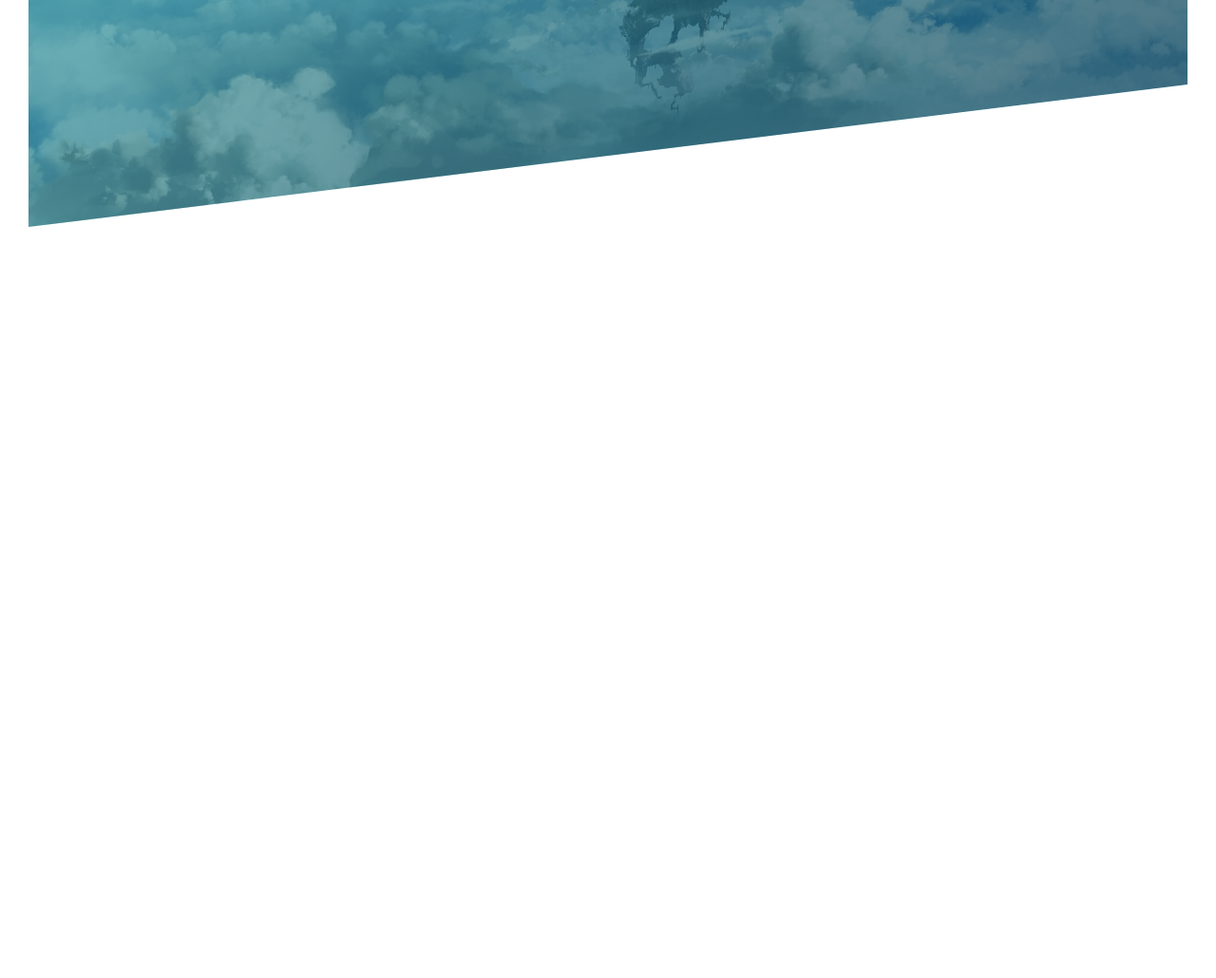
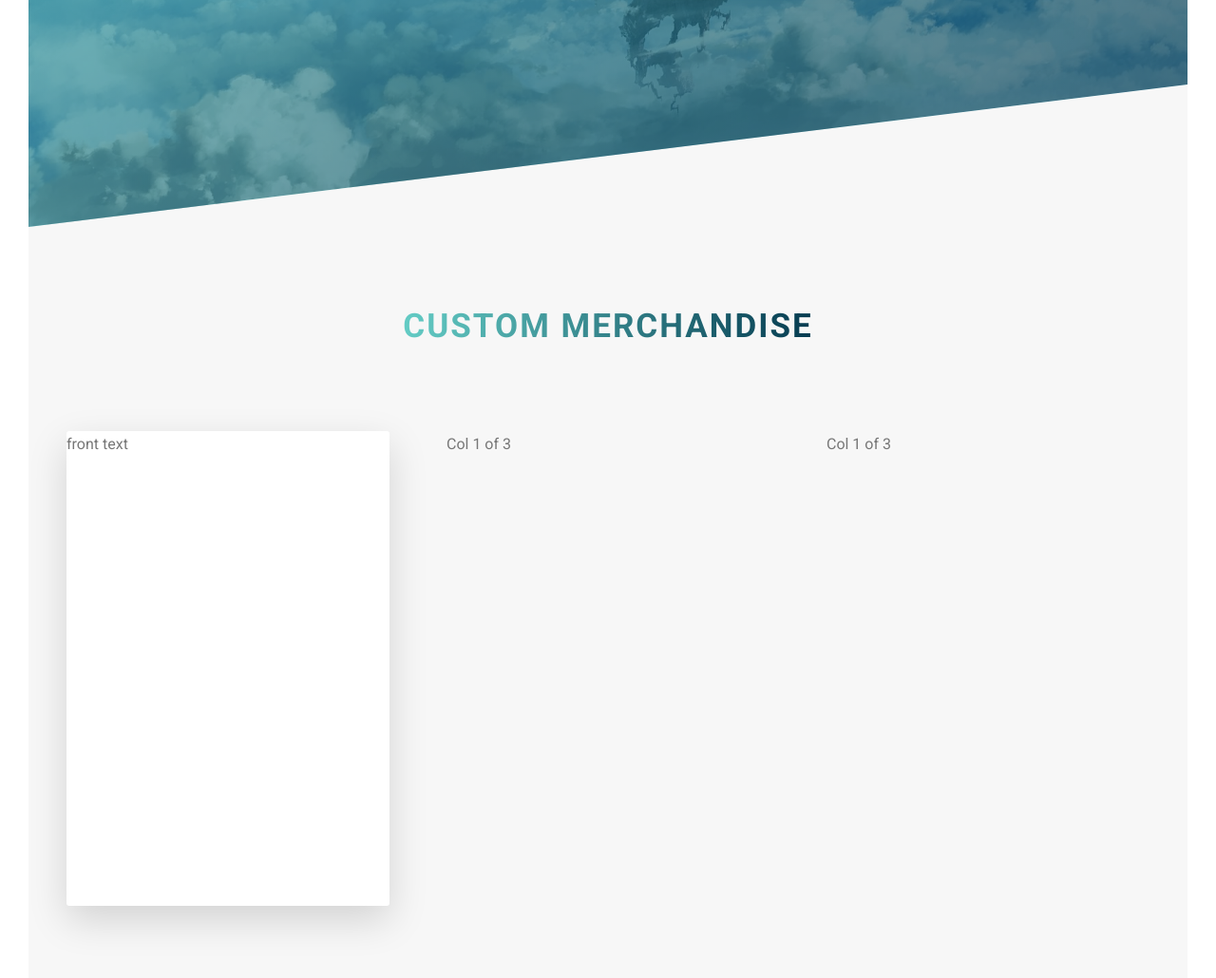
Before and after one commit to Noseilos/learning_advanced_css, a website: page index.html in a window 1280 px wide. Shown: the part 2163-3193 px from the top of the page at 95% size. Before the commit the page ends 2402 px from the top, so only its background shows below. Drawn offline with Linux system fonts and the light colour scheme.

Commit message:
begin merch section

```diff
--- a/index.html
+++ b/index.html
@@ -22,42 +22,6 @@
         <a href="#" class="btn btn--white btn--animate">Discover Insights</a>
       </div>
     </header>
-
-    <!-- <section class="grid-test">
-      <div class="row">
-        <div class="col-1-of-2">Col 1 of 2</div>
-        <div class="col-1-of-2">Col 1 of 2</div>
-      </div>
-
-      <div class="row">
-        <div class="col-1-of-3">Col 1 of 3</div>
-        <div class="col-1-of-3">Col 1 of 3</div>
-        <div class="col-1-of-3">Col 1 of 3</div>
-      </div>
-
-      <div class="row">
-        <div class="col-1-of-3">Col 1 of 3</div>
-        <div class="col-2-of-3">Col 2 of 3</div>
-      </div>
-
-      <div class="row">
-        <div class="col-1-of-4">Col 1 of 4</div>
-        <div class="col-1-of-4">Col 1 of 4</div>
-        <div class="col-1-of-4">Col 1 of 4</div>
-        <div class="col-1-of-4">Col 1 of 4</div>
-      </div>
-
-      <div class="row">
-        <div class="col-1-of-4">Col 1 of 4</div>
-        <div class="col-1-of-4">Col 1 of 4</div>
-        <div class="col-2-of-4">Col 2 of 4</div>
-      </div>
-
-      <div class="row">
-        <div class="col-1-of-4">Col 1 of 4</div>
-        <div class="col-3-of-4">Col 3 of 4</div>
-      </div>
-    </section> -->
 
     <main>
       <section class="section-about">
@@ -155,6 +119,64 @@
           </div>
         </div>
       </section>
+      <section class="section-designs">
+        <div class="u-center-text u-margin-bottom-big">
+          <h2 class="heading-secondary">
+            Custom Merchandise
+          </h2>
+        </div>
+
+        <div class="row">
+          <div class="col-1-of-3">
+            <div class="card">
+              <div class="card__side card__side--front">
+                front text
+              </div>
+              <div class="card__side card__side--back card__side--back-1">
+                back text
+              </div>
+            </div>
+          </div>
+          <div class="col-1-of-3">Col 1 of 3</div>
+          <div class="col-1-of-3">Col 1 of 3</div>
+        </div>
+      </section>
+
+      <!-- <section class="grid-test">
+        <div class="row">
+          <div class="col-1-of-2">Col 1 of 2</div>
+          <div class="col-1-of-2">Col 1 of 2</div>
+        </div>
+
+        <div class="row">
+          <div class="col-1-of-3">Col 1 of 3</div>
+          <div class="col-1-of-3">Col 1 of 3</div>
+          <div class="col-1-of-3">Col 1 of 3</div>
+        </div>
+
+        <div class="row">
+          <div class="col-1-of-3">Col 1 of 3</div>
+          <div class="col-2-of-3">Col 2 of 3</div>
+        </div>
+
+        <div class="row">
+          <div class="col-1-of-4">Col 1 of 4</div>
+          <div class="col-1-of-4">Col 1 of 4</div>
+          <div class="col-1-of-4">Col 1 of 4</div>
+          <div class="col-1-of-4">Col 1 of 4</div>
+        </div>
+
+        <div class="row">
+          <div class="col-1-of-4">Col 1 of 4</div>
+          <div class="col-1-of-4">Col 1 of 4</div>
+          <div class="col-2-of-4">Col 2 of 4</div>
+        </div>
+
+        <div class="row">
+          <div class="col-1-of-4">Col 1 of 4</div>
+          <div class="col-3-of-4">Col 3 of 4</div>
+        </div>
+      </section> -->
     </main>
   </body>
 </html>
--- a/sass/abstracts/_variables.scss
+++ b/sass/abstracts/_variables.scss
@@ -3,8 +3,13 @@ $color-primary: #176b87;
 $color-primary-light: #64ccc5;
 $color-primary-dark: #053b50;
 
+$color-seconday-light: #b66eff;
+$color-seconday-dark: #5c00b8;
+
+$color-tertiary-light: #ffc069;
+$color-tertiary-dark: #bd6e00;
+
 $color-grey-light-1: #f7f7f7;
-
 $color-grey-dark: #777;
 $color-white: #fff;
 $color-black: #000;
--- /dev/null
+++ b/sass/components/_card.scss
@@ -0,0 +1,42 @@
+.card {
+  perspective: 150rem;
+  -moz-perspective: 150rem;
+  height: 50rem;
+  position: relative;
+
+  &__side {
+    height: 50rem;
+    transition: all 0.8s ease;
+    position: absolute;
+    top: 0;
+    left: 0;
+    width: 100%;
+    backface-visibility: hidden;
+    border-radius: 3px;
+    box-shadow: 0 1.5rem 4rem rgba($color-black, .15);
+
+    &--front {
+      background-color: $color-white;
+    }
+
+    &--back {
+      transform: rotateY(180deg);
+
+      &-1 {
+        background-image: linear-gradient(
+          to right bottom,
+          $color-seconday-light,
+          $color-seconday-dark
+        );
+      }
+    }
+  }
+
+  &:hover &__side--front {
+    transform: rotateY(180deg);
+  }
+
+  &:hover &__side--back {
+    transform: rotateY(0);
+  }
+}
--- a/sass/main.scss
+++ b/sass/main.scss
@@ -15,8 +15,9 @@ Gray: #EEEEEE
 @import "base/typography";
 @import "base/utilities";
 
+@import "components/button";
+@import "components/card";
 @import "components/composition";
-@import "components/button";
 @import "components/feature-box";
 
 @import "layout/grid";
--- a/sass/pages/_home.scss
+++ b/sass/pages/_home.scss
@@ -20,3 +20,9 @@
     transform: skewY(7deg);
   }
 }
+
+.section-designs {
+  background-color: $color-grey-light-1;
+  padding: 25rem 0 50rem 0;
+  margin-top: -10rem;
+}
```
Also changed, not shown: css/style.css.
